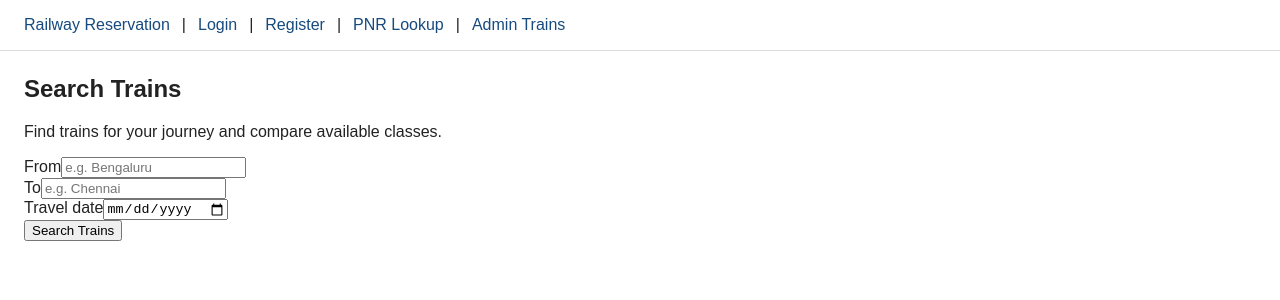
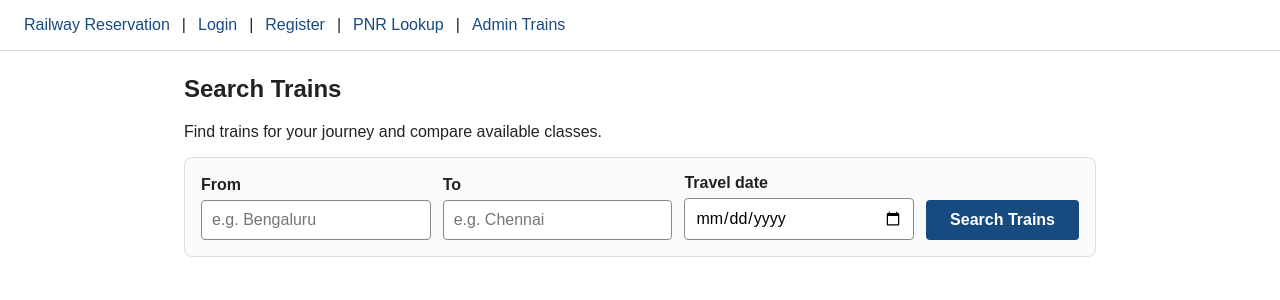
Before and after one commit to Railway-Reservation-System-SE/Railway-Reservation-System, a React app in the folder frontend/: page /search in a window 1280 px wide. Shown: the top 300 px of the page. Built offline with nearby package versions, Linux system fonts and the light colour scheme; the HTML template or start-up script is replaced by a standard one.

Commit message:
style(search): layout and primary button for train search form
Give the search form a card layout with clear field styling, make the
Search Trains submit button a visible primary action, and style the
result/error status messages. Part of RRS-NF-002 usability pass (#39).

```diff
--- /dev/null
+++ b/frontend/src/pages/Search.css
@@ -0,0 +1,34 @@
+.search-page { max-width: 960px; margin: 0 auto; }
+
+.search-form {
+  display: flex;
+  flex-wrap: wrap;
+  align-items: flex-end;
+  gap: 12px;
+  padding: 16px;
+  border: 1px solid #ddd;
+  border-radius: 8px;
+  background: #fafafa;
+}
+
+.search-form__field { display: flex; flex-direction: column; gap: 6px; flex: 1 1 160px; }
+.search-form__field label { font-weight: 600; }
+.search-form__field input { padding: 10px; border: 1px solid #888; border-radius: 4px; font: inherit; }
+
+.search-form button {
+  padding: 11px 24px;
+  background: #174a7e;
+  color: #fff;
+  border: 0;
+  border-radius: 4px;
+  font: inherit;
+  font-weight: 600;
+  cursor: pointer;
+}
+.search-form button:hover:not(:disabled) { background: #123c66; }
+.search-form button:disabled { opacity: 0.65; cursor: wait; }
+
+.search-message { padding: 12px; border-radius: 4px; background: #eef3f8; color: #174a7e; }
+.search-message--error { background: #fbeaea; color: #a01818; }
+
+.search-results { margin-top: 24px; }
--- a/frontend/src/pages/Search.jsx
+++ b/frontend/src/pages/Search.jsx
@@ -2,6 +2,7 @@
 import { useState } from 'react';
 import { api } from '../api';
 import TrainCard from '../components/TrainCard';
+import './Search.css';
 
 export default function Search() {
   const [source, setSource] = useState('');
```
